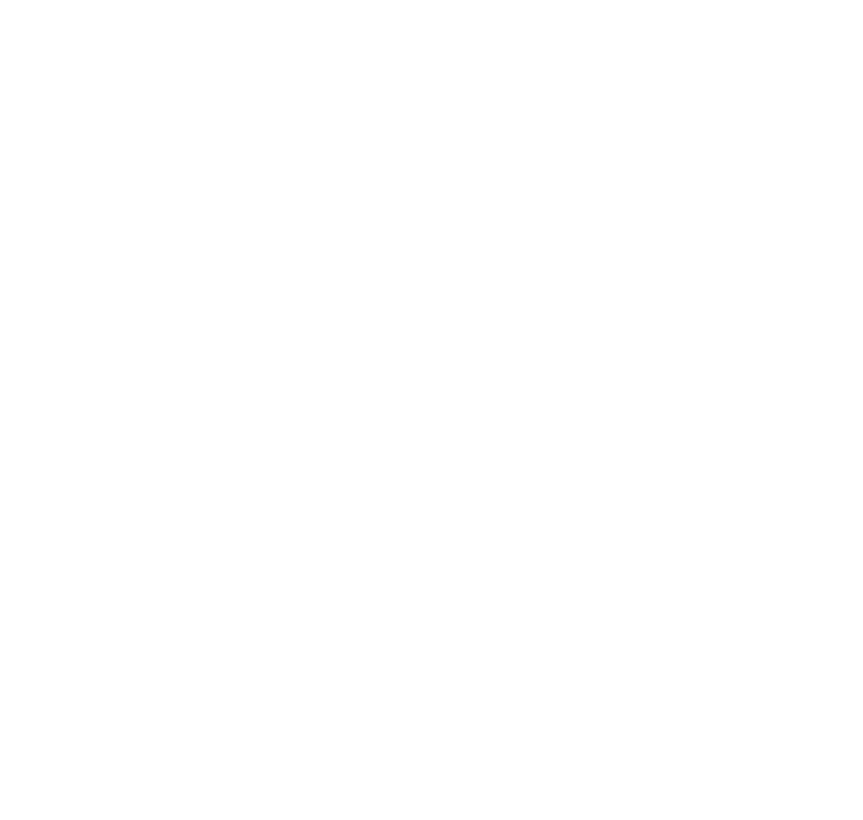
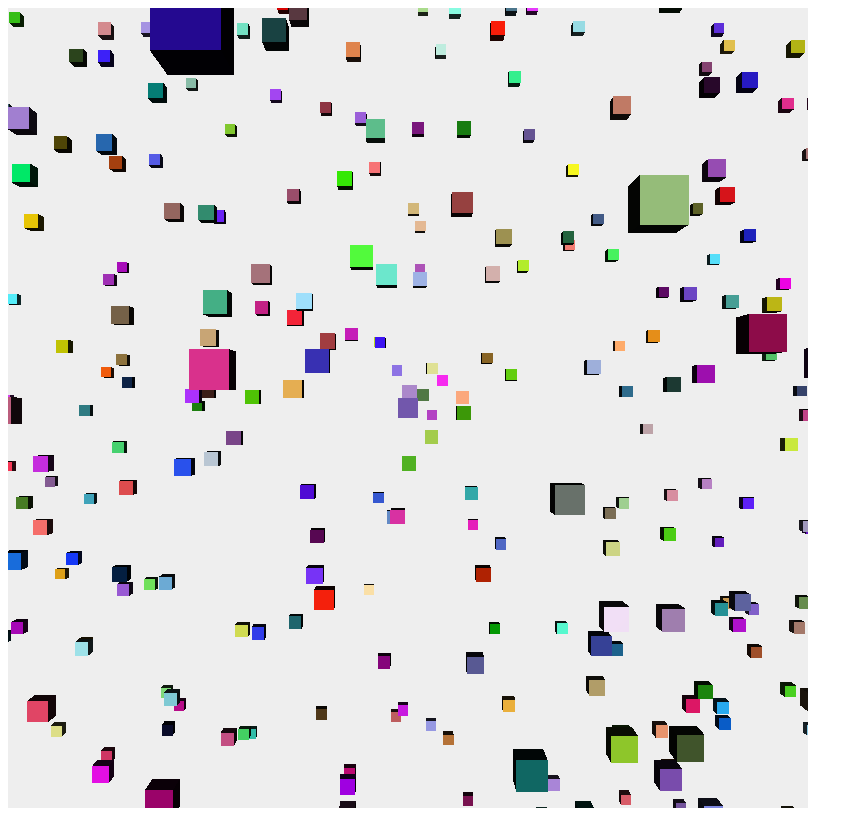
Before and after one commit to GaetanDeflandre/RVI, a plain HTML site: page tpWebgl02/index.html in a window 1280 px wide. Shown: the whole page, without its empty margins (0-863 px from the left). Drawn offline with Linux system fonts and the light colour scheme; animation ran at ten frames a second.

Commit message:
question 13: delta de la souris bug

```diff
--- a/tpWebgl02/main.js
+++ b/tpWebgl02/main.js
@@ -6,25 +6,218 @@
 
 window.addEventListener('load',main,false);
 
+var canvas;
 var renderer;
-var canvas;
+var scene;
+var camera;
+var boxes = new Array();
+var nbBoxes = 1000;
 
+var pitchIncUpdate, pitchDecUpdate = false;
+var rollIncUpdate, rollDecUpdate = false;
+var velocityIncUpdate, velocityDecUpdate = false;
+var reset = false;
+
+var velocity = 0;
+
+var mouse = new THREE.Vector2();
+var mouseOld = new THREE.Vector2();
+var mouseDelta = new THREE.Vector2();
+var clickHold = false;
+
+// MAIN
+// ====
 
 function main(event) {
   init();
   loop();
 }
 
-function init() {
-	canvas = document.getElementById("webglCanvas");
+
+// EVENT
+// =====
+
+function handleKeyUp(event) {
+  switch (event.keyCode) {
+    case 90 /* z */: pitchIncUpdate=false;break;
+    case 83 /* s */: pitchDecUpdate=false;break;
+    case 81 /* q */: rollIncUpdate=false;break;
+    case 68 /* d */: rollDecUpdate=false;break;
+    case 65 /* a */: velocityDecUpdate=false;break;
+    case 69 /* e */: velocityIncUpdate=false;break;
+    case 82 /* r */: reset=false;break;
+  }
+}
+
+function handleKeyDown(event) {
+  switch (event.keyCode) {
+    case 90 /* z */: pitchIncUpdate=true;break;
+    case 83 /* s */: pitchDecUpdate=true;break;
+    case 81 /* q */: rollIncUpdate=true;break;
+    case 68 /* d */: rollDecUpdate=true;break;
+    case 65 /* a */: velocityDecUpdate=true;break;
+    case 69 /* e */: velocityIncUpdate=true;break;
+    case 82 /* r */: reset=true;break;
+  }
+}
+
+function handleMouseDown(event) {
+  mouseOld.x = ( event.layerX / canvas.width ) * 2 - 1;
+  mouseOld.y = - ( event.layerY / canvas.height ) * 2 + 1;
+  clickHold = true;
+}
+
+function handleMouseUp(event) {
+  clickHold = false;
+}
+
+function handleMouseMove(event) {
+  // calculate mouse position in normalized device coordinates
+  // (-1 to +1) for both components
+  mouse.x = ( event.layerX / canvas.width ) * 2 - 1;
+  mouse.y = - ( event.layerY / canvas.height ) * 2 + 1;
+
+  mouseDelta.x = mouse.x - mouseOld.x;
+  mouseDelta.y = mouse.y - mouseOld.y;
+  mouseOld.x = mouse.x;
+  mouseOld.y = mouse.y;
+  console.log(mouseDelta);
 }
 
 
+// INITIALIZE
+// ==========
+
+function init() {
+
+  // event
+  window.addEventListener("keyup",handleKeyUp,false);
+  window.addEventListener("keydown",handleKeyDown,false);
+
+  // récupère la balise canvas de votre page html
+  canvas = document.getElementById("webglCanvas");
+
+  // callback for mouse events
+  canvas.addEventListener('mousedown', handleMouseDown, false);
+  canvas.addEventListener('mousemove', handleMouseMove, false);
+  canvas.addEventListener('mouseup', handleMouseUp, false);
+
+  // créé le renderer pour votre canvas
+  renderer = new THREE.WebGLRenderer({canvas : canvas});
+  // couleur en héxa; alpha (opacité) = 1.0
+  renderer.setClearColor(new THREE.Color(0xeeeeee), 1.0);
+
+  // créé une scène vide
+  scene = new THREE.Scene();
+
+  // créé une caméra
+  camera = new THREE.PerspectiveCamera(45, 1.0, 0.1, 1000);
+
+  // rayon, nombre de méridiens et parallèles
+  var geometry = new THREE.BoxGeometry(1, 1, 1);
+
+  for (var i = 0; i < nbBoxes; i++) {
+
+    // réflexion diffuse
+    var material = new THREE.MeshLambertMaterial({ color : Math.random()*0xFFFFFF});
+
+    // création de la sphere
+    boxes.push(new THREE.Mesh(geometry, material));
+    //boxes[i].rotateOnAxis((new THREE.Vector3(0,1,0)).normalize(),0.6);
+
+    // un objet au centre
+    if (i != 0){
+      var x = Math.random()*100.0 - 50.0;
+      var y = Math.random()*100.0 - 50.0;
+      var z = Math.random()*100.0 - 50.0;
+      var t = 1;
+      boxes[i].translateOnAxis(new THREE.Vector3(x,y,z),t);
+    }
+
+
+    // ajoute la sphère à la racine du graphe de scène
+    scene.add(boxes[i]);
+  }
+
+  // on recule la camera
+  camera.position.z += 50;
+
+  // couleur d'éclairement
+  var pointLight = new THREE.PointLight(0xFFFFFF);
+  // pour la positionner
+  pointLight.position.z = 200;
+  // ajout de lumière dans la scène
+  scene.add(pointLight);
+
+  console.log("Type 'r' to reset speed");
+}
+
+
+// LOOP
+// ====
 function updateData() {
+
+  // CAMERA FLY
+  // ----------
+  if (rollIncUpdate && !rollDecUpdate) {
+    camera.rotateOnAxis((new THREE.Vector3(0,0,1)).normalize(), 0.005);
+  } else if (rollDecUpdate && !rollIncUpdate) {
+    camera.rotateOnAxis((new THREE.Vector3(0,0,1)).normalize(),-0.005);
+  }
+
+  if (pitchIncUpdate && !pitchDecUpdate) {
+    camera.rotateOnAxis((new THREE.Vector3(1,0,0)).normalize(),-0.005);
+  } else if (pitchDecUpdate && !pitchIncUpdate) {
+    camera.rotateOnAxis((new THREE.Vector3(1,0,0)).normalize(), 0.005);
+  }
+
+  if (velocityIncUpdate && !velocityDecUpdate) {
+    velocity -= 0.05;
+  } else if (velocityDecUpdate && !velocityIncUpdate) {
+    velocity += 0.05;
+  }
+
+  if (reset){
+    velocity = 0;
+  }
+
+  camera.translateOnAxis(new THREE.Vector3(0,0,1),velocity);
+
+  // SELECTION
+  // ---------
+  if (clickHold){
+    ray=new THREE.Raycaster(new THREE.Vector3(0,0,10),new THREE.Vector3(0,0,-1),0,1000); // rayon d'origine (0,0,0) et de direction(0,0,-1); exprimés dans le repère du monde !
+    // changement de repère monde vers camera
+    ray.setFromCamera(mouse, camera);
+    var arrayIntersect=ray.intersectObjects(scene.children); // intersection rayon avec tous les enfants de la scène : retourne un tableau d'informations sur les objets intersectés
+
+    // s'il y a des objets intersectés
+    if (arrayIntersect.length>0) {
+      // on prend le premier (intersections ordonnées de
+      // la plus proche à la plus lointaine de l'origine du rayon
+      var first = arrayIntersect[0];
+      // la distance depuis l'origine
+      //console.log(first.distance);
+      // coordonnées du point intersecté; repère du monde !
+      //console.log(first.point);
+      // .object : donne le noeud (i.e. l'object3D) intersecté
+      selected = first.object;
+
+      console.log(mouseDelta);
+
+      //selected.rotation.z += 0.1;
+      selected.position.x += mouseDelta.x*10;
+      selected.position.y += mouseDelta.y*10;
+
+    }
+  }
+
 }
 
 
 function drawScene() {
+  // rendu de la scène par la camera globale
+  renderer.render(scene, camera);
 }
 
 
```
Also changed, not shown: tpWebgl02/index.html (indentation only). Lines whose indentation alone changed are shown as unchanged.
